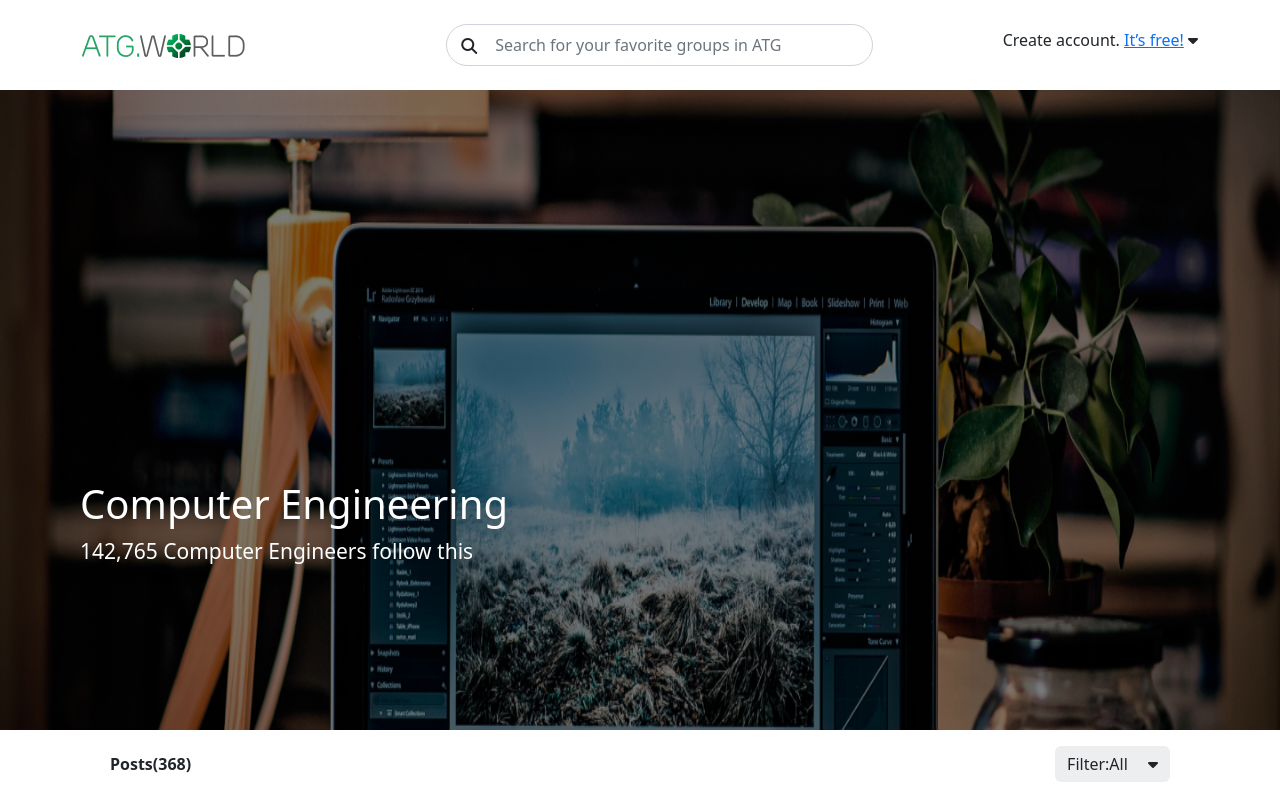
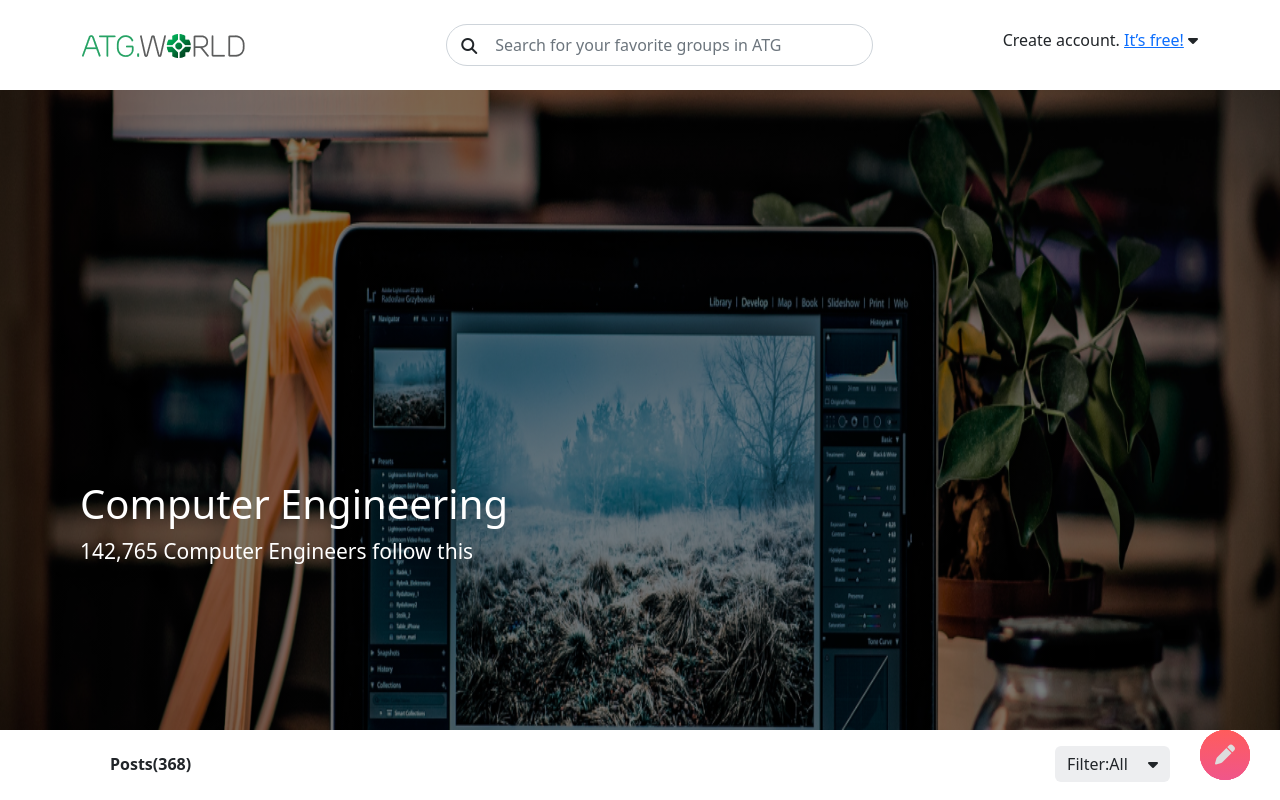
Before and after one commit to minhazul69/ATG-World, a React (Create React App) app: page / in a window 1280 px wide. Shown: the top 800 px of the page. Built offline with nearby package versions, Linux system fonts and the light colour scheme.

Commit message:
post now button added done

```diff
--- a/src/Components/Page/AllPost/AllPost.css
+++ b/src/Components/Page/AllPost/AllPost.css
@@ -62,6 +62,22 @@
   border: none;
   padding: 3px 14px;
 }
+#post-now {
+  display: flex;
+  align-items: center;
+  justify-content: space-around;
+  position: fixed;
+  right: 30px;
+  bottom: 20px;
+  width: 50px;
+  height: 50px;
+  background: linear-gradient(#ff5c5c, #f0568a);
+  color: #ddd;
+  text-align: center;
+  border-radius: 50%;
+  text-decoration: none;
+  font-size: 20px;
+}
 @media screen and (max-width: 468px) {
   .post-title {
     font-size: 17px;
--- a/src/Components/Page/AllPost/AllPost.js
+++ b/src/Components/Page/AllPost/AllPost.js
@@ -208,6 +208,11 @@ const AllPost = () => {
                     {post.postMessage}
                   </h5>
                 )}
+
+                {/* POST NOW BUTTON */}
+                <a href="" id="post-now">
+                  <i class="fa-solid fa-pen"></i>
+                </a>
                 <div className="pt-4 pb-1 d-flex align-items-center justify-content-between">
                   <div className="d-flex align-items-center">
                     <img src={post.postUserImg} className="img-fluid" alt="" />
```
